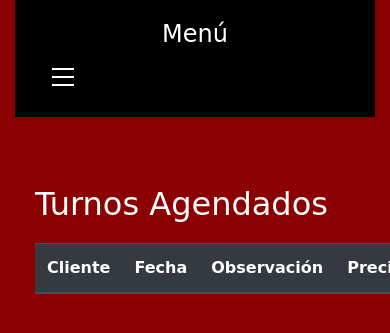
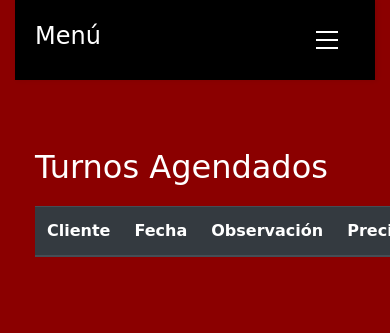
Before and after one commit to Alexd062024/DjangoPeluqueria, a Django app: page /dashboard/ in a window 390 px wide; the page is wider, and only the part inside the window is pictured. Shown: the top 333 px of that part. Run offline with Django 4.2, Linux system fonts and the light colour scheme; lists and menus that the app fills with data are empty; some libraries are stand-ins or nearby versions.

Commit message:
Diseño responsivo - correción

```diff
--- a/users/templates/users/base.html
+++ b/users/templates/users/base.html
@@ -12,10 +12,12 @@
 <body>
     <div class="container">
         <div class="sidebar">
-            <h2>Menú</h2>
-            <button class="navbar-toggler d-lg-none" type="button" data-toggle="collapse" data-target="#sidebarMenu" aria-controls="sidebarMenu" aria-expanded="false" aria-label="Toggle navigation">
-                <span class="navbar-toggler-icon"></span>
-            </button>
+            <div class="d-flex align-items-center">
+                <h2 class="mr-3">Menú</h2>
+                <button class="navbar-toggler d-lg-none ml-auto" type="button" data-toggle="collapse" data-target="#sidebarMenu" aria-controls="sidebarMenu" aria-expanded="false" aria-label="Toggle navigation">
+                    <span class="navbar-toggler-icon"></span>
+                </button>
+            </div>
             <div class="collapse d-lg-block" id="sidebarMenu">
                 <ul class="d-flex flex-wrap flex-column align-items-center">
                     <li><a href="{% url 'dashboard' %}">Dashboard</a></li>
```
